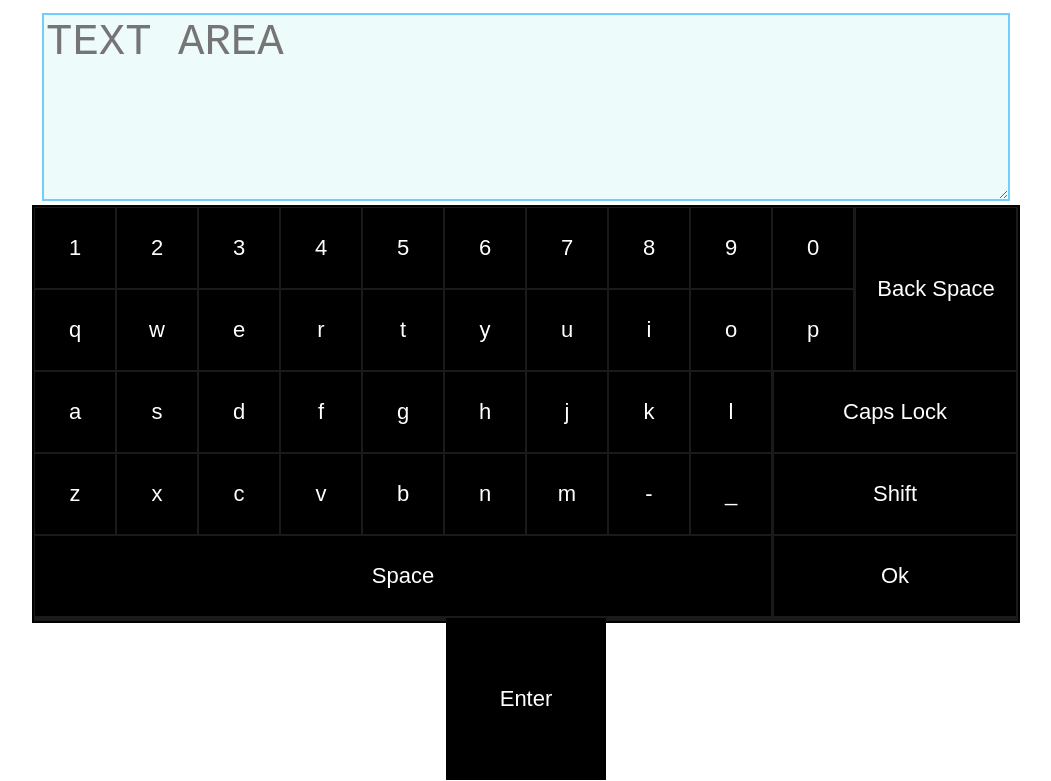
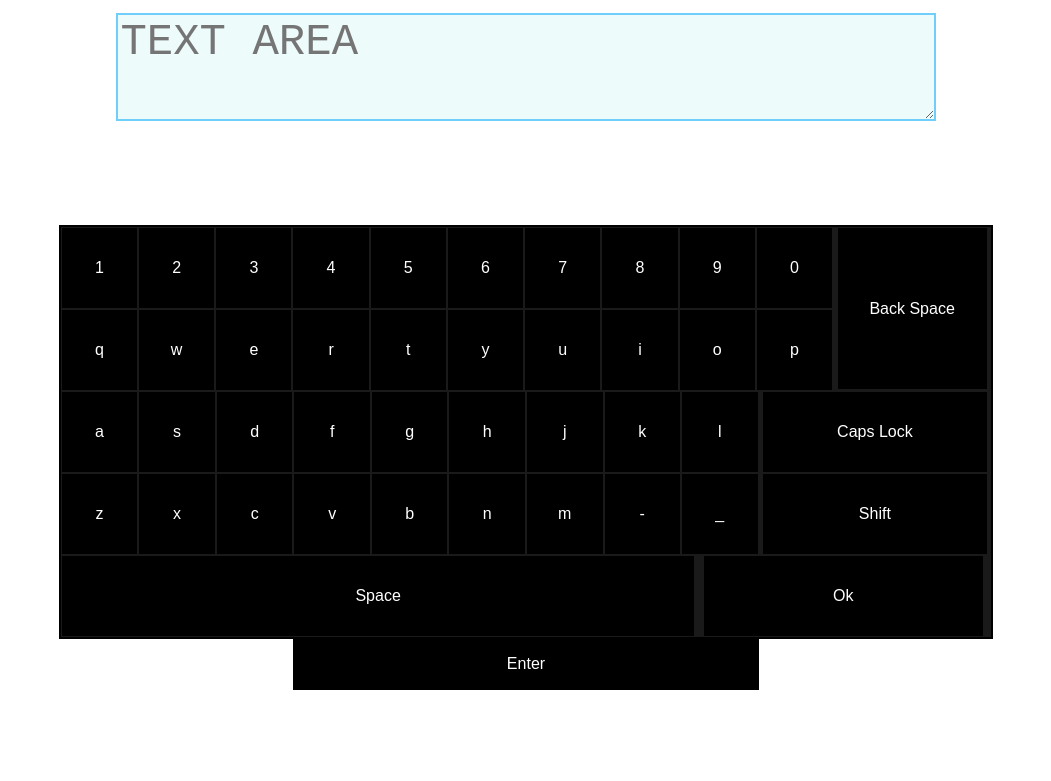
Before and after one commit to amir-pasalic/Day20-21, a website: page ex01/src/index.html in a window 1280 px wide. Shown: the part 41-822 px from the top of the page, without its empty margins (122-1173 px from the left). After the commit the page ends 800 px from the top, so only its background shows below. Drawn offline with Linux system fonts and the light colour scheme.

Commit message:
Assignment done !

```diff
--- a/ex01/src/index.css
+++ b/ex01/src/index.css
@@ -1,109 +1,154 @@
+*{
+    box-sizing: border-box;
+}
 h2 {
     text-align: center;
     font-family: monospace;
 }
+
 body {
     height: 100%;
     width: 100%;
 }
+
 .container {
     width: 100%;
+
     height: 100%;
     text-align: center;
     margin: 0 auto;
 }
+
 .textareaDiv {
     margin: 0 auto;
     text-align: center;
+    width: 80%;
+    height: 30%;
+    padding-bottom: 100px;
 }
+
 .textArea {
-    width: 960px;
-    height: 180px;
+    width: 80%;
+    height: 100%;
     background-color: rgb(220, 248, 248, 0.5);
     color: rgb(0, 217, 255);
     border: 2px solid rgb(112, 206, 250);
     font-size: 44px;
 }
+
 .keyboardDiv {
-    width: 984px;
+    width: 73%;
     height: 414px;
+
     display: flex;
     flex-direction: column;
     background-color: rgb(26, 26, 26);
     border: 2px solid black;
     margin: 0 auto;
 }
+
 button {
-    width: 80px;
+    width: 100%;
     height: 80px;
     background-color: black;
-    font-size: 22px;
+    font-size: 100%;
     color: white;
     border: 0;
     margin: 1px;
 }
+
     button:hover {
         cursor: pointer;
         background-color: rgba(105, 103, 103, 0.274);
     }
+
 .flex-wrapper-0 {
     flex-direction: column;
     float: left;
+    height: 100%;
+    width: 100%;
 }
+
 .flex-wrapper-1 {
     flex-direction: row;
     float: left;
+    width: 83%;
+    height: 100%;
 }
+
 .flex-container-1 {
     display: flex;
+    width:100%;
 }
+
 .flex-container-2 {
     display: flex;
+    width: 100%;
 }
-  /*.flex-container-3 {
-  }*/
+.flex-container-3 {
+    width: 100%;
+
+}
 #backSpace {
-    width: 160px;
-    height: 162px;
+    width: 16%;
+    height: 98%;
 }
+
 .flex-wrapper-2 {
     flex-direction: column;
     float: left;
+    width: 100%;
+    height: 100%;
 }
+
 .flex-wrapper-3 {
     flex-direction: row;
     float: left;
+    width: 75%;
+
+
 }
+
 .flex-container-4 {
     display: flex;
+    width: 100%;
+    height: 100%;
 }
+
 .flex-container-5 {
     display: flex;
+    width: 100%;
+    height: 100%;
 }
-  /*.flex-wrapper-4 {
-  }*/
+.flex-wrapper-4 {
+    width: 100%;
+    height: 100%;
+}
 #caps-lock {
-    width: 242px;
-    height: 80px;
+    width: 24%;
+
 }
+
 #shift {
-    width: 242px;
-    height: 80px;
+    width: 24%;
+
 }
+
 #space {
     float: left;
     /*
        */
     /* width: 75%; */
     margin: 1;
-    width: 736px;
+    width: 68%;
 }
+
 #ok {
     /* width: 240px; */
-    width: 242px;
+    width: 30%;
 }
-  #Enter{
-    width: 160px;
-    height: 162px;
 
+#Enter {
+    width: 50%;
+    height: 50%;
 }
--- a/ex01/src/index.html
+++ b/ex01/src/index.html
@@ -10,7 +10,7 @@
     <h2>Virtual QWERTY keyboard</h2>
     <div class="container">
       <div class="textareaDiv">
-        <textarea id="textArea" class="textArea" placeholder="TEXT AREA"></textarea>
+        <textarea id="textArea"  class="textArea" placeholder="TEXT AREA"></textarea>
       </div>
       <div class="keyboardDiv">
         <div class="flex-wrapper-0">
@@ -28,7 +28,7 @@
               <button id="0" onclick="btnClick(this.id)">0</button>
             </div>
             <div class="flex-container-2">
-              <button id="q">q</button>
+              <button id="q"  onclick="btnClick(this.id)" >q</button>
               <button id="w" onclick="btnClick(this.id)">w</button>
               <button id="e" onclick="btnClick(this.id)">e</button>
               <button id="r" onclick="btnClick(this.id)">r</button>
@@ -69,14 +69,14 @@
             </div>
           </div>
           <div class="flex-container-6">
-            <button id="caps-lock">Caps Lock</button>
-            <button id="shift">Shift</button>
+            <button id="caps-lock" onclick="capsLock()">Caps Lock</button>
+            <button id="shift" onclick="shiftf()">Shift</button>
           </div>
         </div>
         <div class="flex-wrapper-4">
             <button id="space" onclick="space()">Space</button>
             <button id="ok" onclick="btnOk()">Ok</button>
-            <button  id="Enter">Enter</button>
+            <button  id="Enter" onclick="enter()">Enter</button>
         </div>
       </div>
     </div>
--- a/ex01/src/index.js
+++ b/ex01/src/index.js
@@ -2,20 +2,53 @@ var textArea = document.getElementById("textArea");
 var str = "";
 var capsValue = false;
 var value = "";
+var shift = false;
 
 if(document.getElementById('caps-lock').clicked == true) {
        alert("clicked");
      };
 function btnClick(id) {
   value = document.getElementById(id).innerHTML;
+    if (capsValue == true) {
+        if (shift == true) {
+            textArea.innerHTML += value;
+            shift = false;
+        }
+        else {
+          textArea.innerHTML += value.toUpperCase();
+        }
 
-  textArea.innerHTML += value;
+    }
+    else {
+        if (shift == true) {
+            textArea.innerHTML += value.toUpperCase();
+            shift = false;
+        }
+        else {
+            textArea.innerHTML += value;
+        }
+
+    }
+
   str = textArea.innerHTML;
 }
- function capsLock(value) {
-     capsValue = true;
+function capsLock() {
+    if (capsValue == false) {
+        capsValue = true;
+    }
+    else {
+        capsValue = false;
+    }
+
     //textArea.innerHTML -= capsValue;
-    textArea.innerHTML += value.toUpperCase();
+
+}
+function shiftf() {
+
+    if (shift == false)
+        shift = true;
+
+
 }
 
 function btnOk() {
@@ -35,3 +68,6 @@ function backSpace() {
 function space() {
   textArea.innerHTML += " ";
 }
+function enter() {
+    textArea.innerHTML += "\n";
+}
```
Lines whose indentation alone changed are shown as unchanged.
